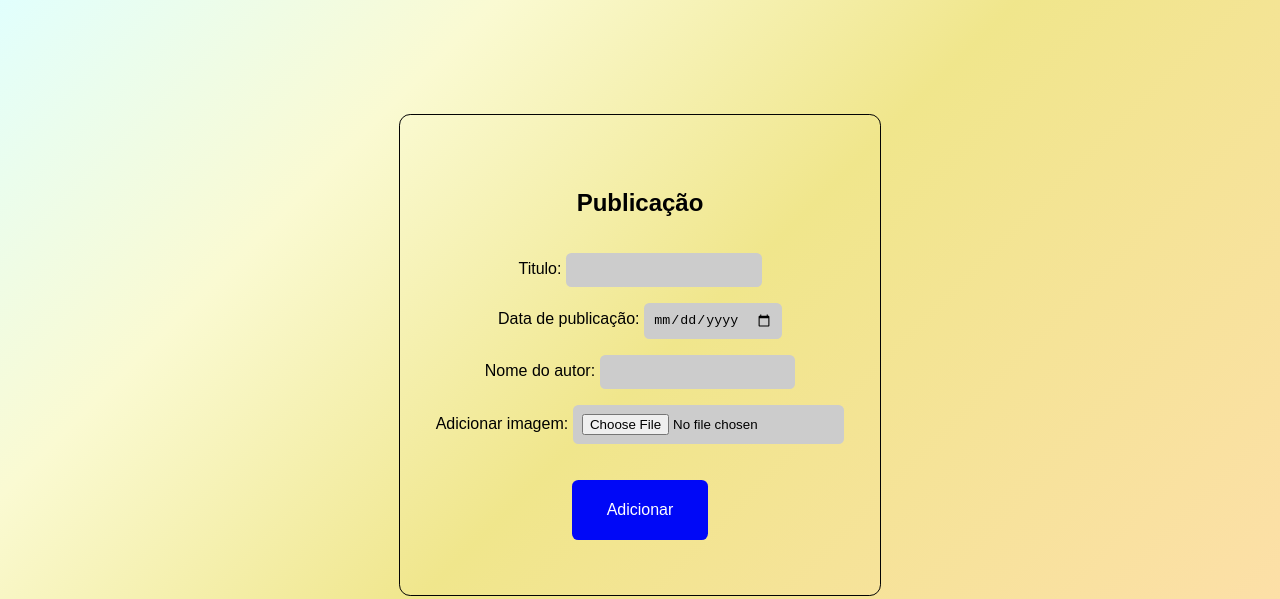
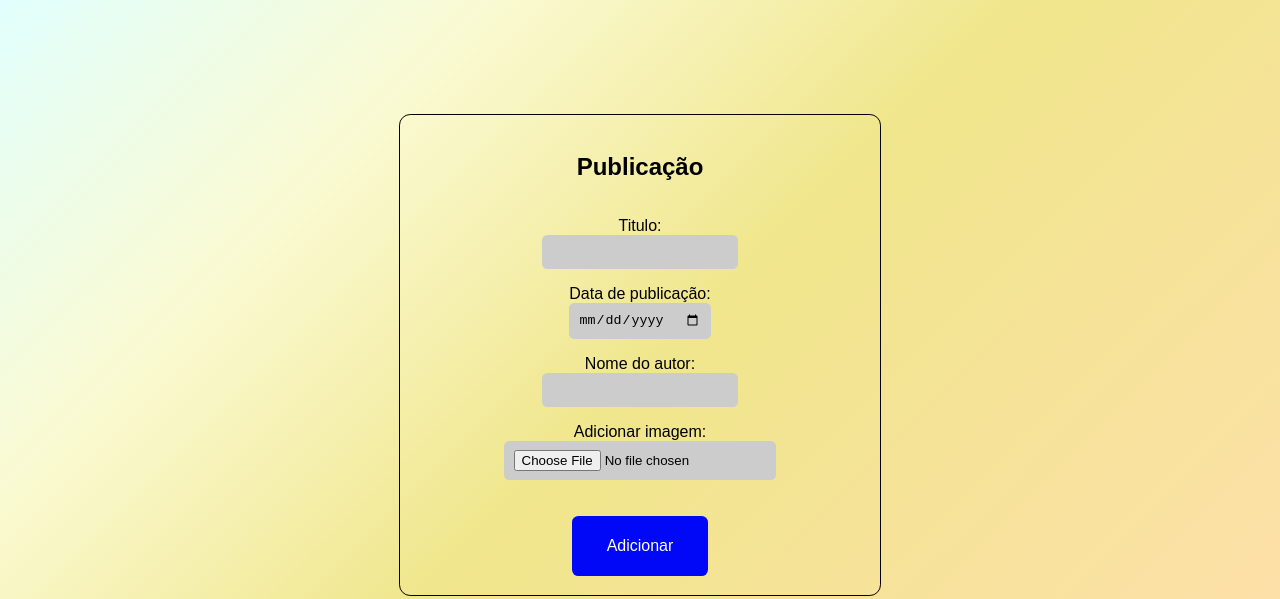
Before and after one commit to NatanTeixeiraVieira/desafio_integrador_3_periodo, a plain HTML site: page AdicionarLivro.html in a window 1280 px wide. Shown: the part 211-810 px from the top of the page. Drawn offline with Linux system fonts and the light colour scheme.

Commit message:
feat: Adição das classes do formulario

```diff
--- a/style (2).css
+++ b/style (2).css
@@ -68,3 +68,9 @@ select:focus {
     color: white;
     background-color: #0008f7;
 }
+
+.campos{
+  display: flex;
+  flex-direction: column;
+  text-align: center;
+}
```
